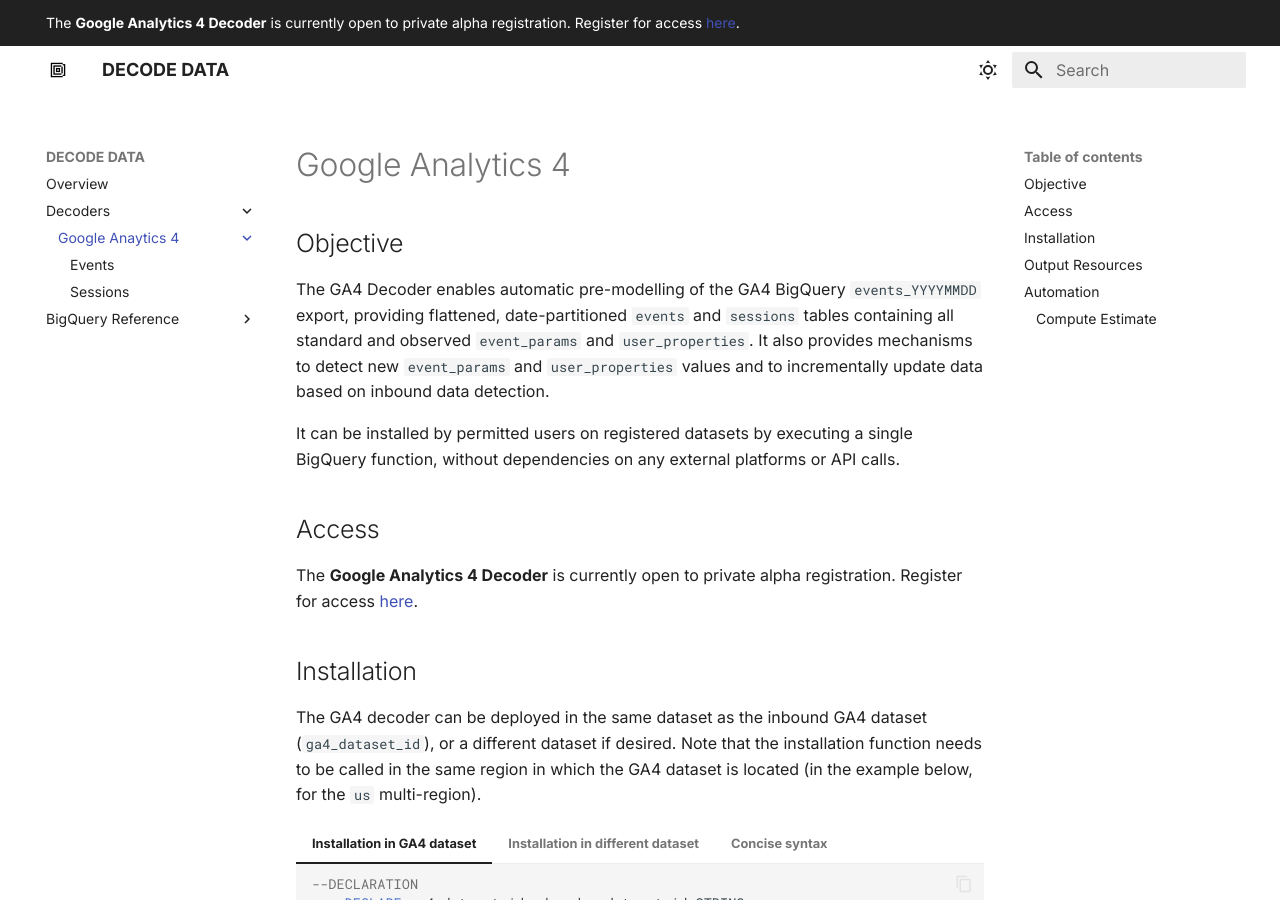
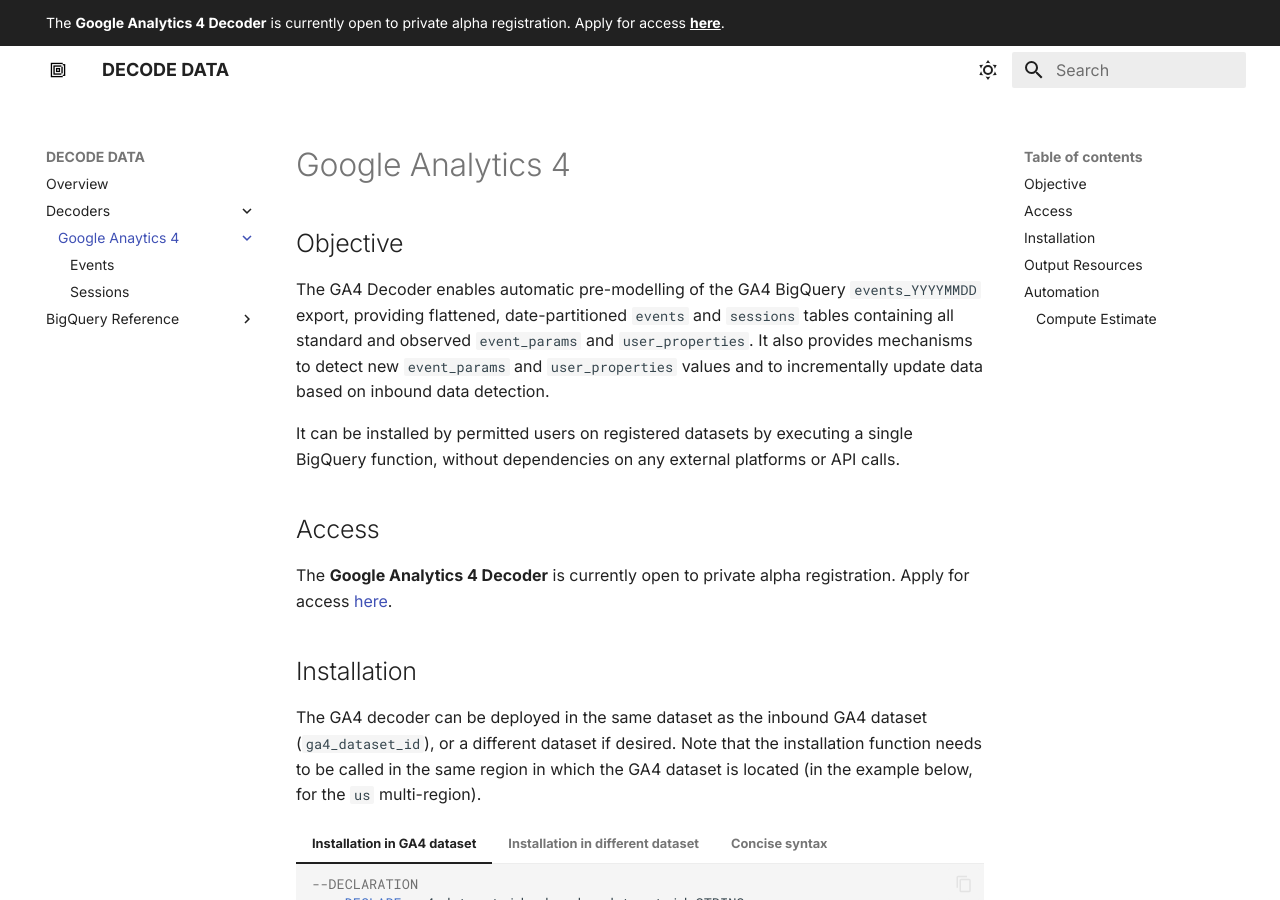
Before and after one commit to decode-data/decode-data.github.io, an MkDocs documentation site: the page built from docs/ga4/index.md, in a window 1280 px wide and 900 px high. Built offline with MkDocs 1.6.1 and Material for MkDocs 9.7.7, drawn with Linux system fonts in a browser that asks for light colours.

Commit message:
updated header and links

```diff
--- a/docs/ga4/index.md
+++ b/docs/ga4/index.md
@@ -6,7 +6,7 @@
 
 ## Access
 The <b>Google Analytics 4 Decoder</b> is currently open to private alpha registration.
-Register for access <a href="https://forms.gle/BSCNoB8QPgGsEHbc8" target="_blank">here</a>.
+Apply for access <a href="https://docs.google.com/forms/d/e/1FAIpQLSf1LVjV2PAVxOqnQMZrg43XMRwblpHPaooGGX2eCJ1Or52qwg/viewform?usp=sf_link" target="_blank">here</a>.
 
 ## Installation
 The GA4 decoder can be deployed in the same dataset as the inbound GA4 dataset (`ga4_dataset_id`), or a different dataset if desired.  Note that the installation function needs to be called in the same region in which the GA4 dataset is located (in the example below, for the `us` multi-region).
--- a/overrides/main.html
+++ b/overrides/main.html
@@ -3,6 +3,6 @@
 {% block announce %}
 <body>
 The <b>Google Analytics 4 Decoder</b> is currently open to private alpha registration.
-Register for access <a href="https://forms.gle/BSCNoB8QPgGsEHbc8" target="_blank">here</a>.
+Apply for access <a style="color:white; font-weight: bold; text-decoration: underline;" href="https://docs.google.com/forms/d/e/1FAIpQLSf1LVjV2PAVxOqnQMZrg43XMRwblpHPaooGGX2eCJ1Or52qwg/viewform?usp=sf_link" target="_blank">here</a>.
 </body>
 {% endblock %}
```
